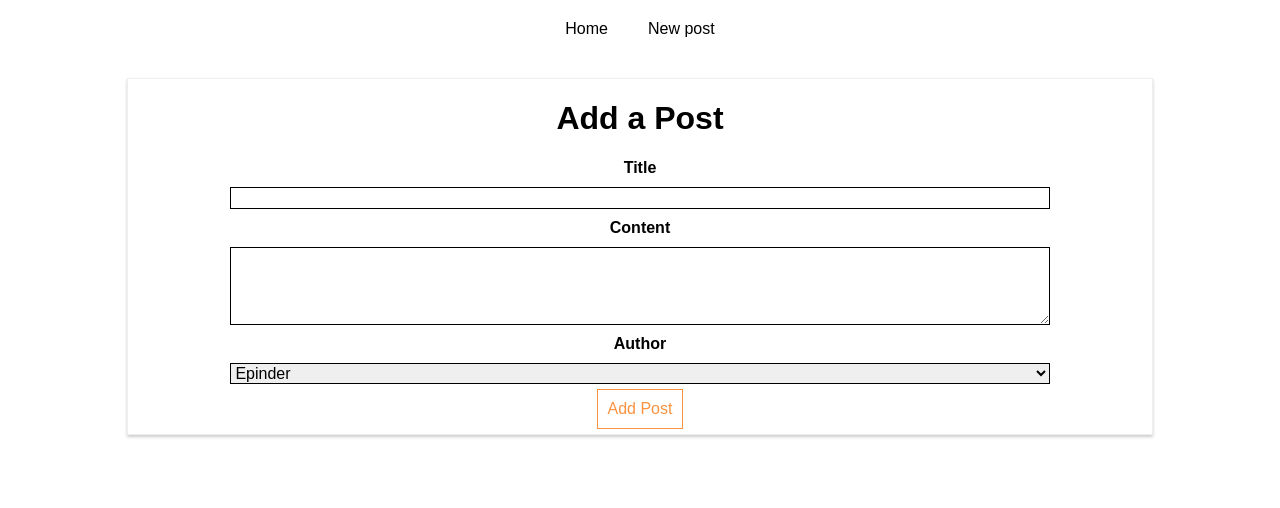
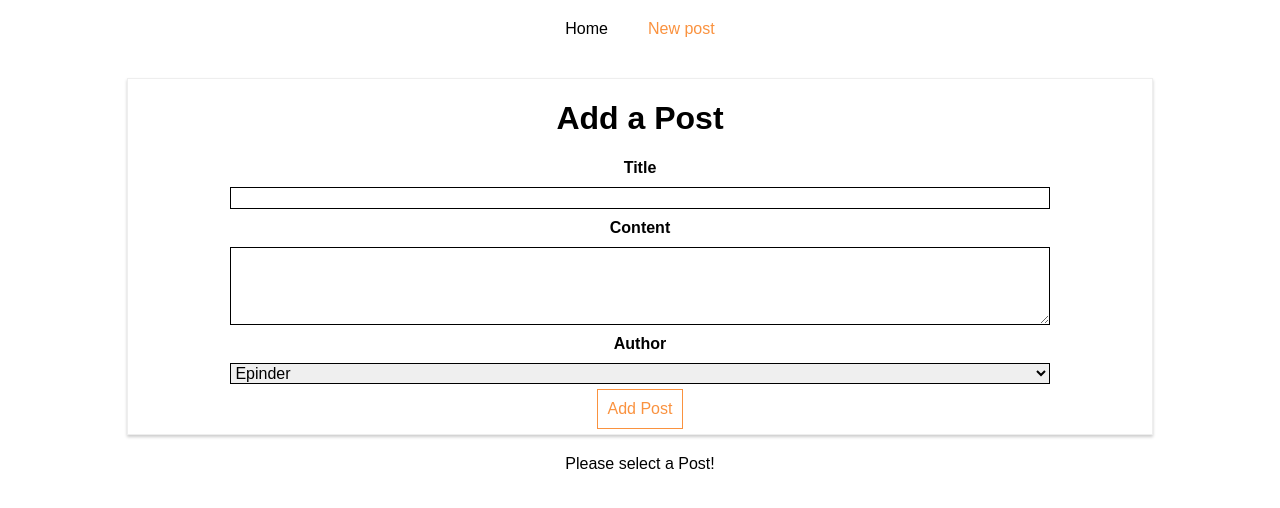
Before and after one commit to EpinderSingh/React-Routing, a React (Create React App) app: page /new-post in a window 1280 px wide. Shown: the top 508 px of the page. Built offline with nearby package versions, Linux system fonts and the light colour scheme; no server answers.

Commit message:
NavLink for styling

```diff
--- a/src/containers/Blog/Blog.css
+++ b/src/containers/Blog/Blog.css
@@ -16,6 +16,7 @@
 }
 
 .Blog a:hover,
-.Blog a:active {
+.Blog a:active,
+.Blog a.active {
   color: #fa923f;
 }
--- a/src/containers/Blog/Blog.js
+++ b/src/containers/Blog/Blog.js
@@ -1,9 +1,10 @@
 import React, { Component } from 'react';
-import { Route } from 'react-router-dom';
+import { Route, NavLink } from 'react-router-dom';
 import Posts from './Posts/Posts';
 import NewPost from './NewPost/NewPost';
 
 import './Blog.css';
+import FullPost from './FullPost/FullPost';
 
 class Blog extends Component {
   render() {
@@ -13,17 +14,28 @@ class Blog extends Component {
           <nav>
             <ul>
               <li>
-                <a href="/">Home</a>
+                <NavLink to="/" exact>
+                  Home
+                </NavLink>
               </li>
               <li>
-                <a href="/new-post">New post</a>
+                <NavLink
+                  to={{
+                    pathname: '/new-post',
+                    hash: '#submit',
+                    search: '?quick-submit=true',
+                  }}
+                >
+                  New post
+                </NavLink>
               </li>
             </ul>
           </nav>
         </header>
         {/* <Route path="/" exact render={() => <h1>Home</h1>} /> */}
         <Route path="/" exact component={Posts} />
-        <Route path="/new-post" exact component={NewPost} />
+        <Route exact path="/new-post" component={NewPost} />
+        <Route path="/:id" exact component={FullPost} />
       </div>
     );
   }
--- a/src/containers/Blog/FullPost/FullPost.js
+++ b/src/containers/Blog/FullPost/FullPost.js
@@ -5,43 +5,45 @@ import './FullPost.css';
 
 class FullPost extends Component {
   state = {
-        loadedPost: null
-    }
+    loadedPost: null,
+  };
 
-    componentDidUpdate () {
-        if ( this.props.id ) {
-            if ( !this.state.loadedPost || (this.state.loadedPost && this.state.loadedPost.id !== this.props.id) ) {
-                axios.get( '/posts/' + this.props.id )
-                    .then( response => {
+  componentDidMount() {
+    if (this.props.match.params.id) {
+      if (
+        !this.state.loadedPost ||
+        (this.state.loadedPost && this.state.loadedPost.id !== this.props.id)
+      ) {
+        axios.get('/posts/' + this.props.match.params.id).then((response) => {
           // console.log(response);
-                        this.setState( { loadedPost: response.data } );
-                    } );
+          this.setState({ loadedPost: response.data });
+        });
       }
     }
   }
 
   deletePostHandler = () => {
-        axios.delete('/posts/' + this.props.id)
-            .then(response => {
+    axios.delete('/posts/' + this.props.id).then((response) => {
       console.log(response);
     });
-    }
+  };
 
-    render () {
+  render() {
     let post = <p style={{ textAlign: 'center' }}>Please select a Post!</p>;
-        if ( this.props.id ) {
+    if (this.props.id) {
       post = <p style={{ textAlign: 'center' }}>Loading...!</p>;
     }
-        if ( this.state.loadedPost ) {
+    if (this.state.loadedPost) {
       post = (
         <div className="FullPost">
           <h1>{this.state.loadedPost.title}</h1>
           <p>{this.state.loadedPost.body}</p>
           <div className="Edit">
-                        <button onClick={this.deletePostHandler} className="Delete">Delete</button>
+            <button onClick={this.deletePostHandler} className="Delete">
+              Delete
+            </button>
           </div>
         </div>
-
       );
     }
     return post;
--- a/src/containers/Blog/Posts/Posts.js
+++ b/src/containers/Blog/Posts/Posts.js
@@ -1,5 +1,7 @@
 import React, { Component } from 'react';
 import axios from '../../../axios';
+import { Link } from 'react-router-dom';
+
 import Post from '../../../components/Post/Post';
 import './Post.css';
 
@@ -37,12 +39,13 @@ class Posts extends Component {
     if (!this.state.error) {
       posts = this.state.posts.map((post) => {
         return (
-          <Post
-            key={post.id}
-            title={post.title}
-            author={post.author}
-            clicked={() => this.postSelectedHandler(post.id)}
-          />
+          <Link to={'/' + post.id} key={post.id}>
+            <Post
+              title={post.title}
+              author={post.author}
+              clicked={() => this.postSelectedHandler(post.id)}
+            />
+          </Link>
         );
       });
     }
```
Also changed, not shown: src/components/Post/Post.js (indentation only). Lines whose indentation alone changed are shown as unchanged.
